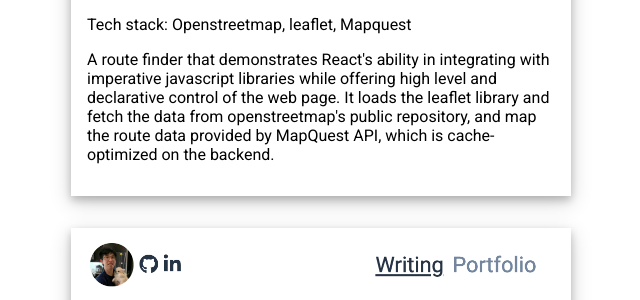
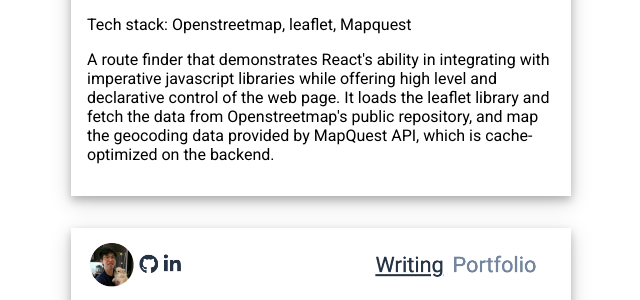
Before and after one commit to alvyjudy/alvyjudy.github.io, a Jekyll site: the page built from portfolio.html, in a window 1280 px wide and 900 px high, scrolled down 1650 px. Shown: the part 210-510 px from the top of the window, without its empty margins (319-959 px from the left). Built offline with Jekyll 4.4.1, drawn with Linux system fonts in a browser that asks for light colours; nearby versions of some CDN libraries.

Commit message:
update description

```diff
--- a/_data/projects.yml
+++ b/_data/projects.yml
@@ -26,8 +26,8 @@
     A route finder that demonstrates React's ability in integrating
     with imperative javascript libraries while offering high level and
     declarative control of the web page. It loads the leaflet library and
-    fetch the data from openstreetmap's public repository, and map the
-    route data provided by MapQuest API, which is cache-optimized on the
+    fetch the data from Openstreetmap's public repository, and map the
+    geocoding data provided by MapQuest API, which is cache-optimized on the
     backend.
 
 - name: Personal blog
```
